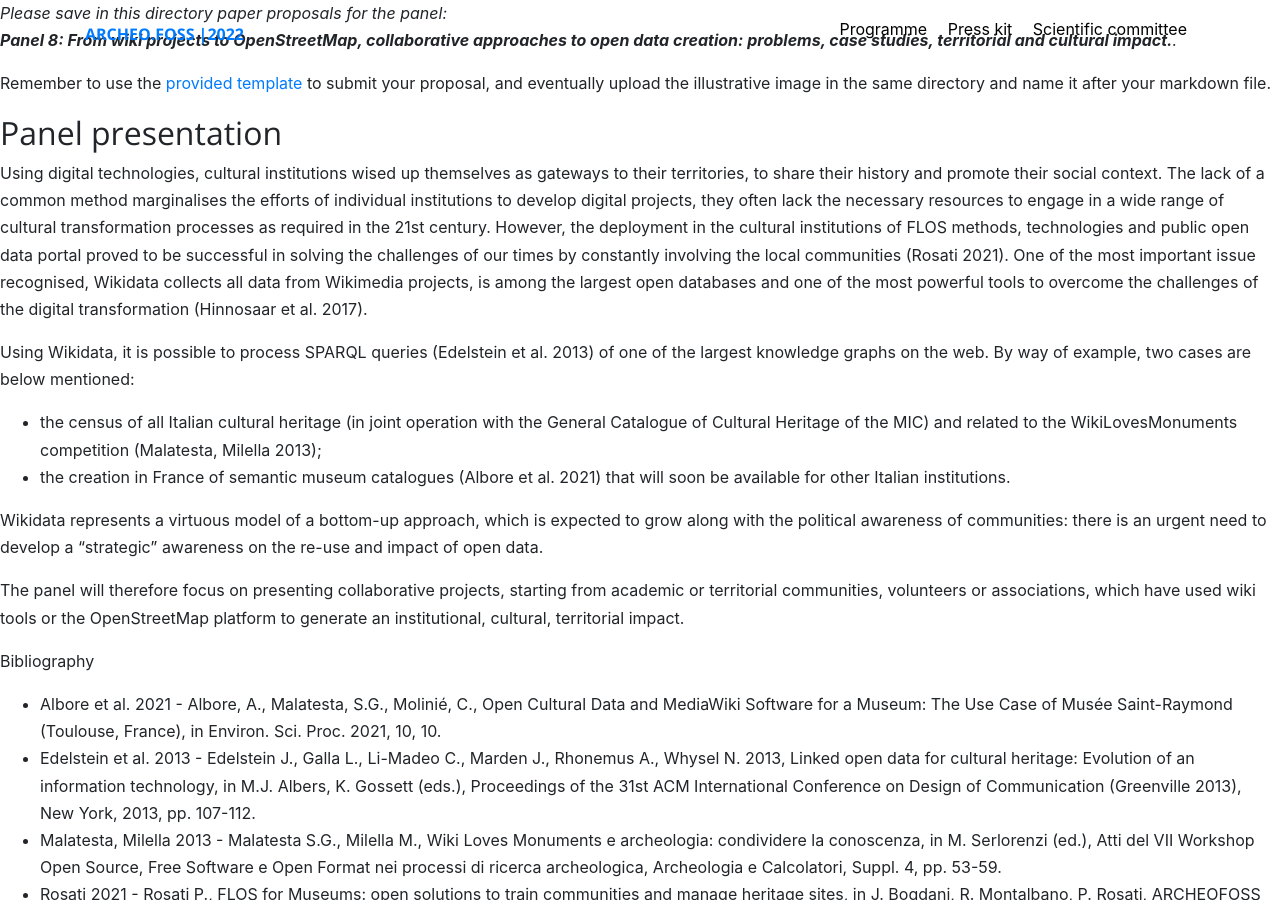
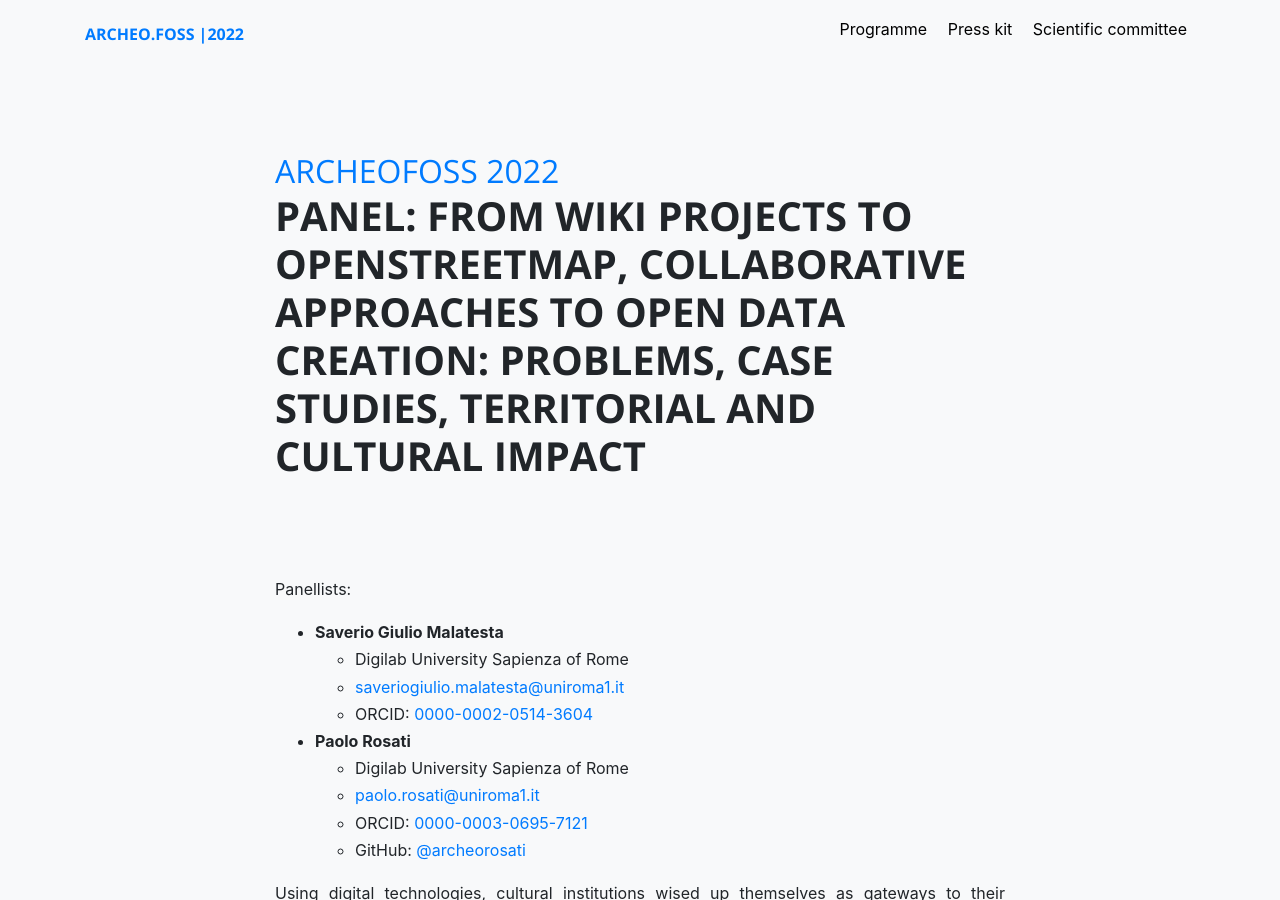
Before and after one commit to archeofoss/archeofoss, a Jekyll site: the page built from 2022/abstracts/wiki-osm/intro.md, in a window 1280 px wide and 900 px high. Built offline with Jekyll 4.4.1, drawn with Linux system fonts in a browser that asks for light colours; nearby versions of some CDN libraries; our own code applies the rules of GitHub Pages for plain Markdown files.

Commit message:
Updated wiki-osm

```diff
--- a/2022/abstracts/wiki-osm/intro.md
+++ b/2022/abstracts/wiki-osm/intro.md
@@ -1,11 +1,24 @@
-*Please save in this directory paper proposals for the panel:
-**Panel 8: From wiki projects to OpenStreetMap, collaborative approaches to open data creation: problems, case studies, territorial and cultural impact.**.*
+---
+title: "Panel: From wiki projects to OpenStreetMap, collaborative approaches to open data creation: problems, case studies, territorial and cultural impact"
+description: "Panel: From wiki projects to OpenStreetMap, collaborative approaches to open data creation: problems, case studies, territorial and cultural impact"
+layout: article-slim
+auths:
+  - name: Saverio Giulio Malatesta
+    geo: 41.899258,12.5152836
+  - name: Paolo Rosati
+    geo: 41.899258,12.5152836
+---
 
-Remember to use the [provided template](https://github.com/archeofoss/archeofoss2022/blob/main/paper-proposal-template.md) to submit your proposal,
-and eventually upload the illustrative image in the same directory and name it after your markdown file.
-
-
-## Panel presentation
+Panellists:
+- **Saverio Giulio Malatesta**
+    -   Digilab University Sapienza of Rome
+    -   [saveriogiulio.malatesta@uniroma1.it](mailto:saveriogiulio.malatesta@uniroma1.it)
+    -   ORCID: [0000-0002-0514-3604](https://orcid.org/0000-0002-0514-3604)
+- **Paolo Rosati**
+    -   Digilab University Sapienza of Rome
+    -   [paolo.rosati@uniroma1.it](mailto:paolo.rosati@uniroma1.it)
+    -   ORCID: [0000-0003-0695-7121](https://orcid.org/0000-0003-0695-7121)
+    -   GitHub: [@archeorosati](https://github.com/archeorosati)
 
 Using digital technologies, cultural institutions wised up themselves as gateways to their territories, to share their history and promote their social context. The lack of a common method marginalises the efforts of individual institutions to develop digital projects, they often lack the necessary resources to engage in a wide range of cultural transformation processes as required in the 21st century. However, the deployment in the cultural institutions of FLOS methods, technologies and public open data portal proved to be successful in solving the challenges of our times by constantly involving the local communities (Rosati 2021). One of the most important issue recognised, Wikidata collects all data from Wikimedia projects, is among the largest open databases and one of the most powerful tools to overcome the challenges of the digital transformation (Hinnosaar et al. 2017).
 
@@ -18,7 +31,7 @@
 
 The panel will therefore focus on presenting collaborative projects, starting from academic or territorial communities, volunteers or associations, which have used wiki tools or the OpenStreetMap platform to generate an institutional, cultural, territorial impact.
 
-Bibliography
+**Bibliography**
 - Albore et al. 2021 - Albore, A., Malatesta, S.G., Molinié, C., Open Cultural Data and MediaWiki Software for a Museum: The Use Case of Musée Saint-Raymond (Toulouse, France), in Environ. Sci. Proc. 2021, 10, 10.
 - Edelstein et al. 2013 - Edelstein J., Galla L., Li-Madeo C., Marden J., Rhonemus A., Whysel N. 2013, Linked open data for cultural heritage: Evolution of an information technology, in M.J. Albers, K. Gossett (eds.), Proceedings of the 31st ACM International Conference on Design of Communication (Greenville 2013), New York, 2013, pp. 107-112.
 - Malatesta, Milella 2013 - Malatesta S.G., Milella M., Wiki Loves Monuments e archeologia: condividere la conoscenza, in M. Serlorenzi (ed.), Atti del VII Workshop Open Source, Free Software e Open Format nei processi di ricerca archeologica, Archeologia e Calcolatori, Suppl. 4, pp. 53-59.
```
Also changed, not shown: 2022/abstracts/wiki-osm/caruso-la_torre-manzollino.md (+14 -2 lines), 2022/abstracts/wiki-osm/malatesta-montanari-rosati.md (+13 -8 lines), 2022/abstracts/wiki-osm/montanari-et_alii.md (renamed from 2022/abstracts/wiki-osm/montanari-marsicano-trojanis-bernardoni.md, +15 -3 lines), 2022/abstracts/wiki-osm/thiery-mees-kiesling.md (+14 -7 lines).
